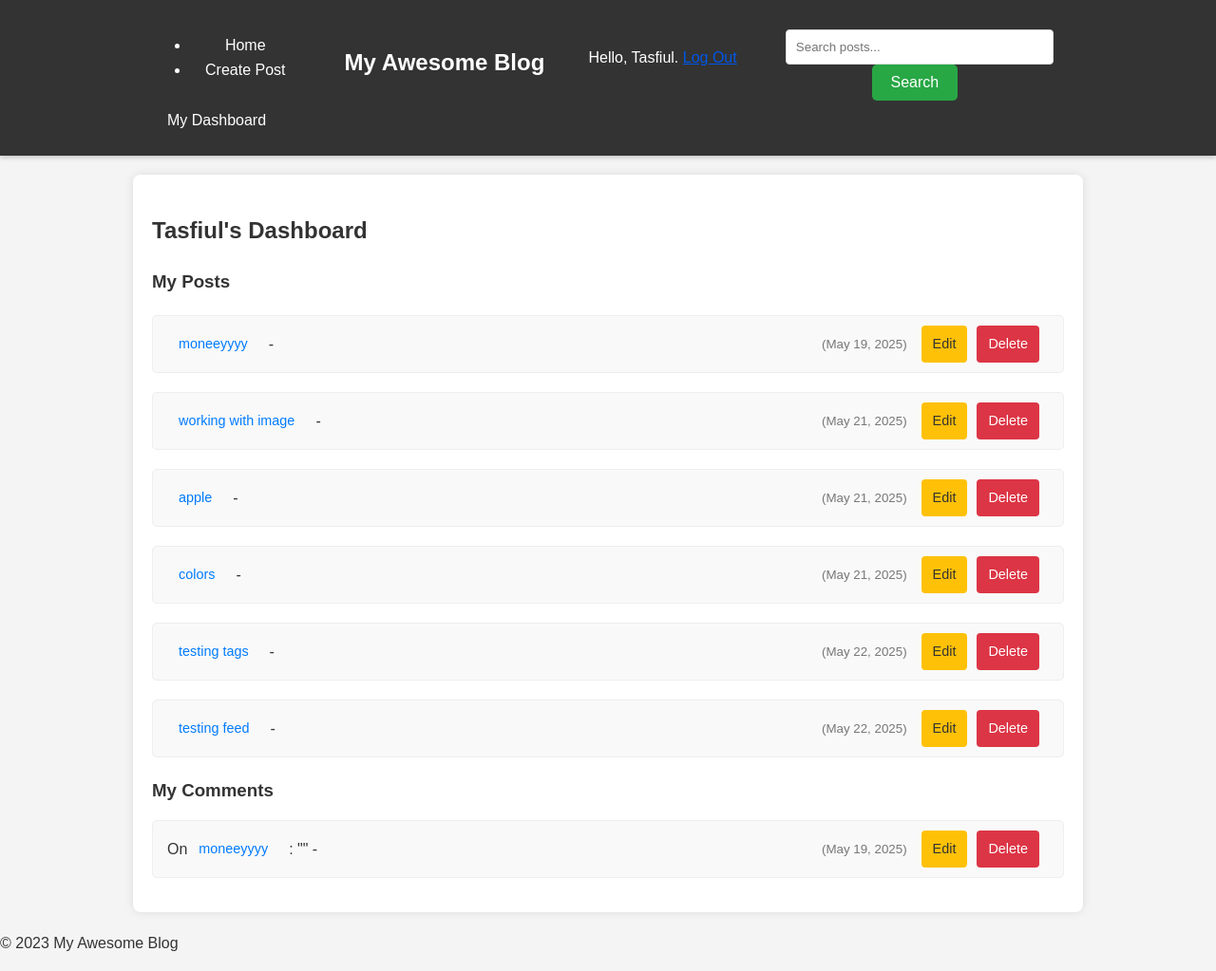
After one commit to Tasfiul/my_blog_project, a Django app: page /dashboard/ in a window 1280 px wide. The commit adds this page. Shown: the whole page at 95% size. Run offline with Django 5.2, Linux system fonts and the light colour scheme; a user stored in the database is signed in; data comes from the database, SQL or seed files in the repository; both versions use the stored data as it was after the commit; parts of the project's set-up code (start-up, migrations or seed data) failed here and were passed over.

```diff
--- a/blog/forms.py
+++ b/blog/forms.py
@@ -4,7 +4,6 @@ from tinymce.widgets import TinyMCE
 
 
 class PostForm(forms.ModelForm):
-    content = forms.CharField(widget=TinyMCE(attrs={'cols': 80, 'rows': 30}))
     class Meta:
         model = Post
-        fields = ['title', 'content', 'image']
+        fields = ['title', 'content', 'image', 'tags']
--- a/blog/models.py
+++ b/blog/models.py
@@ -3,15 +3,15 @@ from django.contrib.auth.models import User
 from django.urls import reverse
 from django.utils import timezone
 from tinymce.models import HTMLField
-
+from taggit.managers import TaggableManager
 
 class Post(models.Model):
     title = models.CharField(max_length=200, unique=True)
     content = HTMLField()
     pub_date = models.DateTimeField(auto_now_add=True)
     author = models.ForeignKey(User, on_delete=models.CASCADE, related_name='blog_posts')
-
     image = models.ImageField(upload_to='post_images/', blank=True, null=True)
+    tags = TaggableManager()
 
     def publish(self):
         self.pub_date = timezone.now()
--- /dev/null
+++ b/blog/static/blog/css/blog.css
@@ -0,0 +1,427 @@
+/* General Body Styles */
+body {
+    font-family: Arial, sans-serif;
+    line-height: 1.6;
+    margin: 0;
+    padding: 0;
+    background-color: #f4f4f4;
+    color: #333;
+}
+
+/* Main Container/Layout */
+main {
+    max-width: 960px;
+    margin: 20px auto;
+    padding: 20px;
+    background-color: #fff;
+    border-radius: 8px;
+    box-shadow: 0 0 10px rgba(0, 0, 0, 0.1);
+}
+
+h1, h2, h3, h4, h5, h6 {
+    color: #333;
+    margin-top: 20px;
+    margin-bottom: 10px;
+}
+
+a {
+    color: #007bff;
+    text-decoration: none;
+}
+
+a:hover {
+    text-decoration: underline;
+}
+
+/* Header & Navigation */
+header {
+    background-color: #333;
+    color: #fff;
+    padding: 1rem 0;
+    text-align: center;
+    box-shadow: 0 2px 5px rgba(0, 0, 0, 0.2);
+}
+
+header nav {
+    max-width: 960px;
+    margin: 0 auto;
+    display: flex;
+    justify-content: space-between;
+    align-items: center;
+    padding: 0 20px;
+    flex-wrap: wrap; /* Allows items to wrap on smaller screens */
+}
+
+header nav a {
+    color: #fff;
+    padding: 0.5rem 1rem;
+    transition: background-color 0.3s ease;
+    white-space: nowrap; /* Prevent breaking for navigation items */
+}
+
+header nav a:hover {
+    background-color: #555;
+    border-radius: 4px;
+    text-decoration: none;
+}
+
+.search-form {
+    display: flex;
+    margin: 10px 0; /* Add some margin for spacing */
+}
+
+.search-form input[type="text"] {
+    padding: 8px;
+    border: 1px solid #ddd;
+    border-radius: 4px 0 0 4px;
+    outline: none;
+}
+
+.search-form button {
+    padding: 8px 12px;
+    background-color: #007bff;
+    color: white;
+    border: 1px solid #007bff;
+    border-radius: 0 4px 4px 0;
+    cursor: pointer;
+    transition: background-color 0.3s ease;
+}
+
+.search-form button:hover {
+    background-color: #0056b3;
+}
+
+.auth-links {
+    display: flex;
+    gap: 10px; /* Space between auth links */
+    align-items: center;
+    margin-left: auto; /* Push auth links to the right */
+    flex-wrap: wrap;
+}
+
+.auth-links span {
+    color: #eee;
+    padding: 0.5rem 1rem;
+}
+
+/* Forms (General) */
+form p {
+    margin-bottom: 15px;
+}
+
+form label {
+    display: block;
+    margin-bottom: 5px;
+    font-weight: bold;
+}
+
+form input[type="text"],
+form input[type="email"],
+form input[type="password"],
+form textarea,
+form input[type="file"] {
+    width: calc(100% - 22px); /* Account for padding and border */
+    padding: 10px;
+    border: 1px solid #ddd;
+    border-radius: 4px;
+    box-sizing: border-box; /* Include padding and border in the element's total width and height */
+    margin-top: 5px;
+}
+
+/* Specific styles for TinyMCE generated textarea */
+/* TinyMCE will replace the textarea, but its styling helps if it fails */
+textarea {
+    min-height: 200px;
+    resize: vertical;
+}
+
+form button[type="submit"] {
+    background-color: #28a745;
+    color: white;
+    padding: 10px 20px;
+    border: none;
+    border-radius: 5px;
+    cursor: pointer;
+    font-size: 16px;
+    margin-right: 10px;
+    transition: background-color 0.3s ease;
+}
+
+form button[type="submit"]:hover {
+    background-color: #218838;
+}
+
+/* Message Styling (for success/error messages) */
+.messages {
+    list-style: none;
+    padding: 0;
+    margin-bottom: 20px;
+}
+
+.messages li {
+    padding: 10px;
+    margin-bottom: 10px;
+    border-radius: 5px;
+    font-weight: bold;
+}
+
+.messages .success {
+    background-color: #d4edda;
+    color: #155724;
+    border: 1px solid #c3e6cb;
+}
+
+.messages .error {
+    background-color: #f8d7da;
+    color: #721c24;
+    border: 1px solid #f5c6cb;
+}
+
+/* Post List Page */
+.post-preview {
+    background-color: #fff;
+    border: 1px solid #eee;
+    padding: 20px;
+    margin-bottom: 20px;
+    border-radius: 8px;
+    box-shadow: 0 2px 5px rgba(0, 0, 0, 0.05);
+    overflow: hidden; /* Clear floats */
+}
+
+.post-preview img {
+    margin-bottom: 15px; /* For image below text if float is not used */
+    border-radius: 4px;
+}
+
+.post-preview h3 {
+    margin-top: 0;
+    margin-bottom: 5px;
+}
+
+.post-meta {
+    font-size: 0.9em;
+    color: #666;
+    margin-bottom: 15px;
+}
+
+/* Post Detail Page */
+article {
+    background-color: #fff;
+    padding: 20px;
+    border-radius: 8px;
+    box-shadow: 0 0 10px rgba(0, 0, 0, 0.1);
+}
+
+.post-content {
+    margin-top: 20px;
+    font-size: 1.1em;
+}
+
+.post-content p {
+    margin-bottom: 1em;
+}
+
+/* Images within content (TinyMCE) */
+.post-content img {
+    max-width: 100%; /* Ensure images don't overflow */
+    height: auto;
+    display: block; /* Remove extra space below image */
+    margin: 15px auto; /* Center images */
+    border-radius: 4px;
+}
+
+
+/* Comments Section */
+.comments {
+    margin-top: 40px;
+    border-top: 1px solid #eee;
+    padding-top: 20px;
+}
+
+.comment {
+    background-color: #f9f9f9;
+    border: 1px solid #eee;
+    padding: 15px;
+    margin-bottom: 15px;
+    border-radius: 5px;
+}
+
+.comment p {
+    margin-top: 0;
+    margin-bottom: 5px;
+}
+
+.comment-meta {
+    font-size: 0.85em;
+    color: #777;
+}
+
+/* Pagination */
+.pagination {
+    text-align: center;
+    margin-top: 30px;
+    margin-bottom: 20px;
+}
+
+.pagination a, .pagination .current-page {
+    display: inline-block;
+    padding: 8px 15px;
+    margin: 0 5px;
+    border: 1px solid #ddd;
+    border-radius: 4px;
+    color: #007bff;
+    text-decoration: none;
+}
+
+.pagination a:hover {
+    background-color: #e9e9e9;
+}
+
+.pagination .current-page {
+    background-color: #007bff;
+    color: white;
+    border-color: #007bff;
+    cursor: default;
+}
+
+/* Post Actions (Edit/Delete buttons) */
+.post-actions, .dashboard-posts ul li {
+    margin-top: 20px;
+}
+
+.post-actions a,
+.dashboard-posts a,
+.dashboard-comments a {
+    display: inline-block;
+    margin-right: 10px;
+    padding: 8px 12px;
+    border-radius: 4px;
+    text-decoration: none;
+    font-size: 0.9em;
+}
+
+.post-actions a.edit-link,
+.dashboard-posts a.edit-link,
+.dashboard-comments a.edit-link {
+    background-color: #ffc107;
+    color: #333;
+}
+
+.post-actions a.edit-link:hover,
+.dashboard-posts a.edit-link:hover,
+.dashboard-comments a.edit-link:hover {
+    background-color: #e0a800;
+}
+
+.post-actions a.delete-link,
+.dashboard-posts a.delete-link,
+.dashboard-comments a.delete-link {
+    background-color: #dc3545;
+    color: white;
+}
+
+.post-actions a.delete-link:hover,
+.dashboard-posts a.delete-link:hover,
+.dashboard-comments a.delete-link:hover {
+    background-color: #c82333;
+}
+
+.post-actions button,
+.dashboard-posts button {
+    background-color: #007bff;
+    color: white;
+    padding: 8px 12px;
+    border: none;
+    border-radius: 4px;
+    cursor: pointer;
+    font-size: 0.9em;
+    transition: background-color 0.3s ease;
+}
+
+.post-actions button:hover,
+.dashboard-posts button:hover {
+    background-color: #0056b3;
+}
+
+
+/* Tag Styling */
+.post-tags, .post-tags-list {
+    font-size: 0.9em;
+    color: #555;
+    margin-bottom: 15px;
+}
+
+.post-tags a, .post-tags-list a {
+    background-color: #e9ecef;
+    color: #333;
+    padding: 3px 8px;
+    border-radius: 12px;
+    margin-right: 5px;
+    white-space: nowrap;
+    transition: background-color 0.2s ease;
+}
+
+.post-tags a:hover, .post-tags-list a:hover {
+    background-color: #dee2e6;
+    text-decoration: none;
+}
+
+/* Dashboard Specifics */
+.dashboard-posts ul, .dashboard-comments ul {
+    list-style: none;
+    padding: 0;
+}
+
+.dashboard-posts li, .dashboard-comments li {
+    background-color: #f9f9f9;
+    border: 1px solid #eee;
+    padding: 10px 15px;
+    margin-bottom: 10px;
+    border-radius: 5px;
+    display: flex; /* Use flexbox for layout */
+    align-items: center; /* Vertically align items */
+    flex-wrap: wrap; /* Allow wrapping on smaller screens */
+}
+
+.dashboard-posts li a, .dashboard-comments li a {
+    margin-right: 10px;
+}
+
+.dashboard-posts li small, .dashboard-comments li small {
+    margin-left: auto; /* Push date to the right */
+    margin-right: 15px; /* Space between date and actions */
+    color: #777;
+}
+
+/* Responsive Adjustments */
+@media (max-width: 768px) {
+    header nav {
+        flex-direction: column;
+        align-items: flex-start;
+    }
+    header nav a, .auth-links span {
+        width: 100%;
+        text-align: left;
+    }
+    .search-form {
+        width: 100%;
+        justify-content: center;
+    }
+    .auth-links {
+        margin-left: 0;
+        width: 100%;
+        justify-content: center;
+        margin-top: 10px;
+    }
+    main {
+        margin: 10px;
+        padding: 15px;
+    }
+    form input[type="text"],
+    form input[type="email"],
+    form input[type="password"],
+    form textarea,
+    form input[type="file"] {
+        width: calc(100% - 20px); /* Adjust for smaller padding */
+    }
+}
--- a/blog/templates/blog/base.html
+++ b/blog/templates/blog/base.html
@@ -3,9 +3,12 @@
 <!DOCTYPE html>
 <html>
 <head>
-    <title>{% block title %}My Blog{% endblock %}</title> {# Define a block for the page title #}
-    <link rel="stylesheet" href="{% static 'blog/style.css' %}"> {# Link to blog-specific CSS (create this next!) #}
+    <meta charset="UTF-8">
+    <meta name="viewport" content="width=device-width, initial-scale=1.0">
+    <title>{% block title %}My Django Blog{% endblock %}</title>
+    <link rel="stylesheet" href="{% static 'blog/css/blog.css' %}"> {# Link to your CSS file #}
     {# You might also include project-wide CSS or frameworks here #}
+        {% block extra_head %}{% endblock %}
 
 </head>
 <body>
@@ -36,6 +39,9 @@
             <input type="text" name="q" placeholder="Search posts..." value="{{ request.GET.q|default_if_none:'' }}" required>
             <button type="submit">Search</button>
         </form>
+        {% if user.is_authenticated %}
+            <a href="{% url 'blog:user_dashboard' %}">My Dashboard</a>
+        {% endif %}
 
         </nav>
     </header>
--- /dev/null
+++ b/blog/templates/blog/user_dashboard.html
@@ -0,0 +1,45 @@
+{# my_blog_project/blog/templates/blog/user_dashboard.html #}
+{% extends 'blog/base.html' %}
+
+{% block title %}My Dashboard{% endblock %}
+
+{% block content %}
+    <h2>{{ user.username }}'s Dashboard</h2>
+
+    <section class="dashboard-posts">
+        <h3>My Posts</h3>
+        {% if user_posts %}
+            <ul>
+                {% for post in user_posts %}
+                    <li>
+                        <a href="{% url 'blog:post_detail' post.pk %}">{{ post.title }}</a>
+                        - <small>({{ post.pub_date|date:"F d, Y" }})</small>
+                        <a href="{% url 'blog:post_edit' post.pk %}" class="edit-link">Edit</a>
+                        <a href="{% url 'blog:post_delete' post.pk %}" class="delete-link">Delete</a>
+                    </li>
+                {% endfor %}
+            </ul>
+        {% else %}
+            <p>You haven't created any posts yet. <a href="{% url 'blog:post_create' %}">Write your first post!</a></p>
+        {% endif %}
+    </section>
+
+    <section class="dashboard-comments">
+        <h3>My Comments</h3>
+        {% if user_comments %}
+            <ul>
+                {% for comment in user_comments %}
+                    <li>
+                        On <a href="{% url 'blog:post_detail' comment.post.pk %}">{{ comment.post.title }}</a>: "{{ comment.text|truncatechars:50 }}"
+                        - <small>({{ comment.created_date|date:"F d, Y" }})</small>
+                        <a href="{% url 'blog:comment_edit' comment.pk %}" class="edit-link">Edit</a>
+                        <a href="{% url 'blog:comment_delete' comment.pk %}" class="delete-link">Delete</a>
+                    </li>
+                {% endfor %}
+            </ul>
+        {% else %}
+            <p>You haven't left any comments yet.</p>
+        {% endif %}
+    </section>
+
+{% endblock %}
--- a/blog/urls.py
+++ b/blog/urls.py
@@ -1,5 +1,6 @@
 from django.urls import path
 from . import views
+from .feeds import LatestPostsFeed  # Import the feed class
 
 app_name = 'blog'
 
@@ -12,5 +13,8 @@ urlpatterns = [
     path('comments/<int:pk>/edit/', views.CommentUpdateView.as_view(), name='comment_edit'),
     path('comments/<int:pk>/delete/', views.CommentDeleteView.as_view(), name='comment_delete'),
     path('comments/new/<int:post_pk>/', views.CommentCreateView.as_view(), name='comment_create'),
-
+    path('tags/<slug:tag_slug>/', views.TaggedPostListView.as_view(), name='posts_by_tag'), # <--- ADD THIS LINE
+    path('dashboard/', views.UserDashboardView.as_view(), name='user_dashboard'),
+        # Add this new URL pattern for the RSS Feed
+    path('feed/', LatestPostsFeed(), name='latest_posts_feed'), # <--- ADD THIS LINE
 ]
--- a/blog/views.py
+++ b/blog/views.py
@@ -1,11 +1,15 @@
-from django.shortcuts import render
+from django.shortcuts import render, get_object_or_404
 from .models import Post, Comment
 from django.views.generic import ListView, DetailView
 from django.contrib.auth.mixins import LoginRequiredMixin, UserPassesTestMixin, PermissionRequiredMixin
 from django.urls import reverse_lazy
 from django.views.generic.edit import CreateView, UpdateView, DeleteView
 from .forms import PostForm
+
+from django.views import generic
 from django.db.models import Q # Import Q object for complex queries
+from taggit.models import Tag # <--- ADD THIS IMPORT for Tag model
+
 
 # View for creating a new blog post
 class PostCreateView(LoginRequiredMixin, PermissionRequiredMixin, CreateView):
@@ -128,3 +132,50 @@ class PostDetailView(DetailView):
     model = Post
     template_name = 'blog/post_detail.html'
     context_object_name = 'post'
+
+# New Class-Based View for listing posts by tag
+class TaggedPostListView(PostListView): # Inherit from PostListView
+    def get_queryset(self):
+        # Get the tag slug from the URL (defined in urls.py as <slug:tag_slug>)
+        tag_slug = self.kwargs.get('tag_slug')
+
+        if tag_slug:
+            # Filter posts that have this tag.
+            # `filter(tags__slug=tag_slug)` is how taggit filters by slug.
+            queryset = Post.objects.filter(tags__slug=tag_slug).order_by('pub_date')
+        else:
+            # Fallback to the default PostListView queryset if no tag slug is provided
+            queryset = super().get_queryset()
+
+        # IMPORTANT: Re-apply the search filter if a query exists,
+        # as this view can also handle search on filtered tags
+        query = self.request.GET.get('q')
+        if query:
+            queryset = queryset.filter(
+                Q(title__icontains=query) | Q(content__icontains=query) # Use 'content' or 'text'
+            ).distinct()
+        return queryset
+
+    def get_context_data(self, **kwargs):
+        context = super().get_context_data(**kwargs)
+        tag_slug = self.kwargs.get('tag_slug')
+        if tag_slug:
+            # Add the current tag object to the context.
+            # This allows you to display the tag name (e.g., "Posts tagged with 'Python'")
+            context['current_tag'] = get_object_or_404(Tag, slug=tag_slug)
+            context['title'] = f"Posts tagged with '{context['current_tag'].name}'"
+        else:
+            context['title'] = "All Blog Posts" # Default title if no tag is active
+        return context
+
+
+# New: User Dashboard View
+class UserDashboardView(LoginRequiredMixin, generic.TemplateView):
+    template_name = 'blog/user_dashboard.html'
+
+    def get_context_data(self, **kwargs):
+        context = super().get_context_data(**kwargs)
+        user = self.request.user
+        context['user_posts'] = Post.objects.filter(author=user).order_by('pub_date')
+        context['user_comments'] = Comment.objects.filter(author=user).order_by('created_date')
+        return context
--- a/myblog/urls.py
+++ b/myblog/urls.py
@@ -2,11 +2,16 @@ from django.contrib import admin
 from django.urls import path, include
 from django.conf import settings
 from django.conf.urls.static import static
+from django.contrib.sitemaps.views import sitemap
+from blog.sitemaps import PostSitemap
+
 urlpatterns = [
     path('tinymce/', include('tinymce.urls')),
     path('admin/', admin.site.urls),
     path('', include('blog.urls')),
     path('accounts/', include('django.contrib.auth.urls')),
+    path('sitemap.xml', sitemap, {'sitemaps': {'posts': PostSitemap}}, name='django.contrib.sitemaps.views.sitemap'),
+
 ]
 
 if settings.DEBUG:
--- a/requirements.txt
+++ b/requirements.txt
@@ -1,4 +1,9 @@
 asgiref==3.8.1
 Django==5.2.1
+django-taggit==6.1.0
+django-tinymce==4.1.0
+gunicorn==23.0.0
+packaging==25.0
+pillow==11.2.1
 sqlparse==0.5.3
 tzdata==2025.2
```
Also changed, not shown: blog/feeds.py (added, +31 -0 lines), blog/sitemaps.py (added, +18 -0 lines), blog/templates/blog/post_detail.html (+12 -0 lines), blog/templates/blog/post_list.html (+10 -0 lines), myblog/settings.py (+10 -8 lines), blog/migrations/0004_post_tags.py (added), db.sqlite3, 1 other file.
